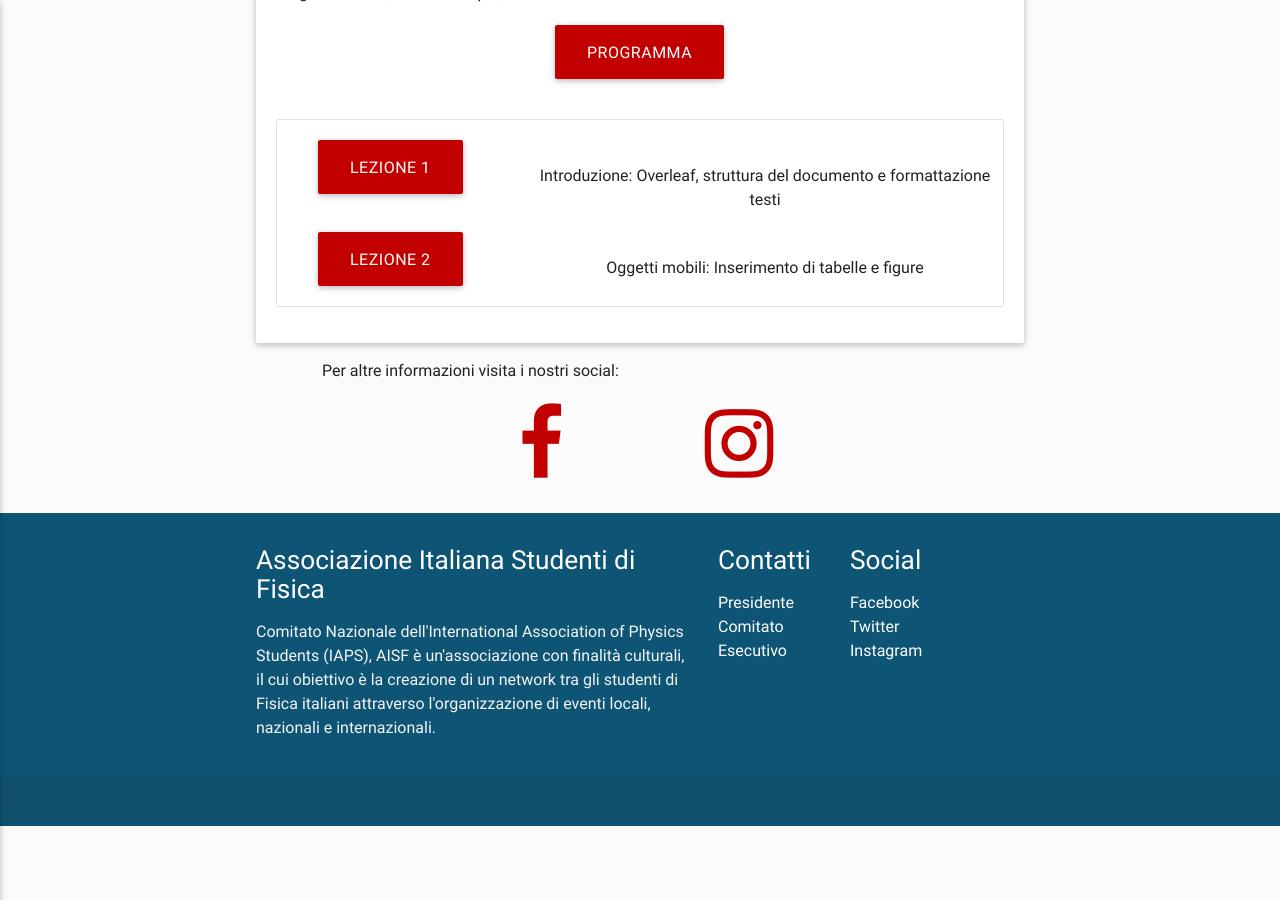
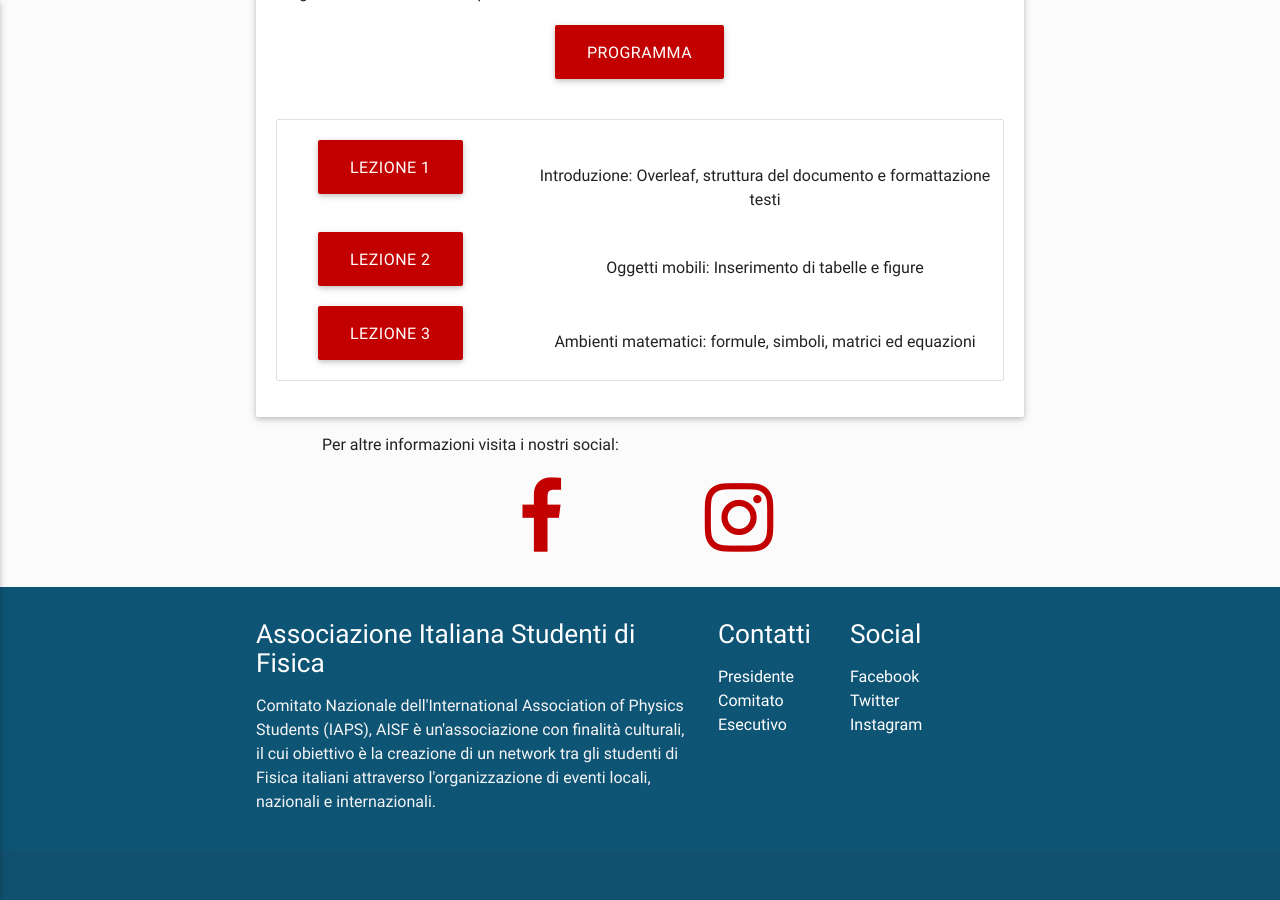
Before and after one commit to ai-sf/pisa, a Jekyll site: the page built from corso_latex_20.html, in a window 1280 px wide and 900 px high, scrolled down 1335 px. Built offline with Jekyll 4.4.1, drawn with Linux system fonts in a browser that asks for light colours; nearby versions of some CDN libraries.

Commit message:
latex_2020_lezione_3

```diff
--- a/corso_latex_20.html
+++ b/corso_latex_20.html
@@ -29,6 +29,10 @@ button_collection:
                text: "Oggetti mobili: Inserimento di tabelle e figure"
                name: Lezione 2
                download: true
+             - url: downloads/latex_20/Pillole_di_LaTeX_III.pdf
+               text: "Ambienti matematici: formule, simboli, matrici ed equazioni"
+               name: Lezione 3
+               download: true
 social:
         instagram: "https://www.instagram.com/p/CHIXY5JhYud/?utm_source=ig_web_copy_link"
         facebook: "https://it-it.facebook.com/ComitatoLocalePisa/photos/a.3227875147335761/3227875094002433/?type=3&theater"
```
Also changed, not shown: 1 other file.
